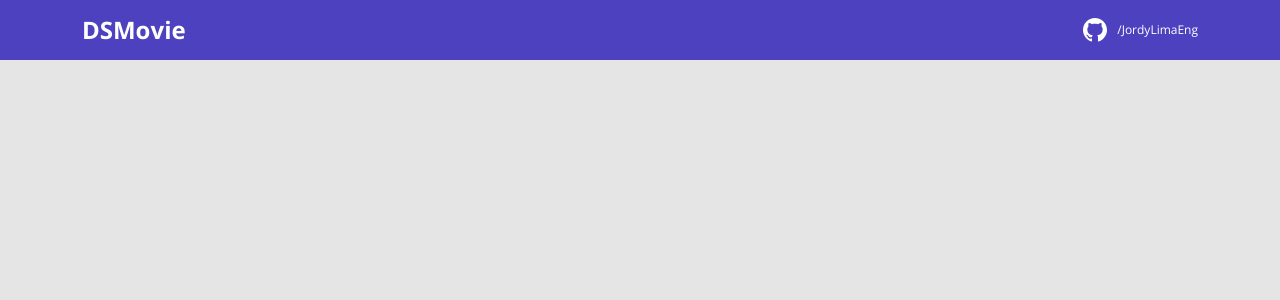
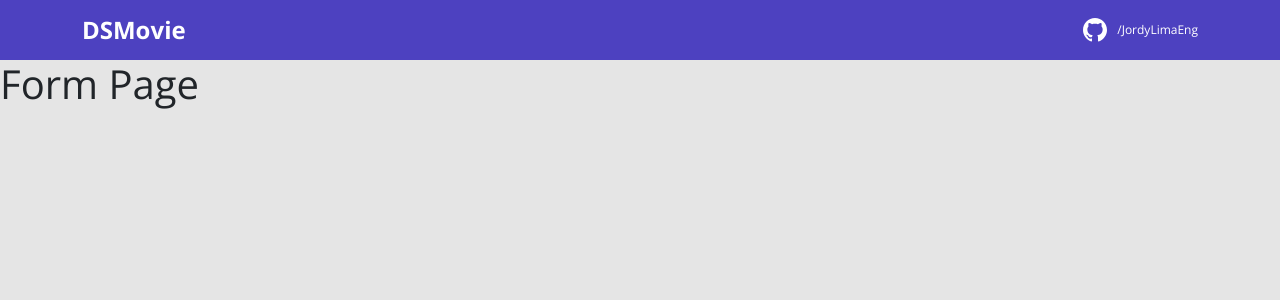
Before and after one commit to JordyLimaEng/dsmovie-reactjs-spring, a React (Create React App) app in the folder frontend/: page /form/1 in a window 1280 px wide. Shown: the top 300 px of the page. Built offline with nearby package versions, Linux system fonts and the light colour scheme.

Commit message:
adding routes to the project

```diff
--- a/frontend/package.json
+++ b/frontend/package.json
@@ -10,9 +10,11 @@
     "@types/node": "^16.11.34",
     "@types/react": "^18.0.9",
     "@types/react-dom": "^18.0.3",
+    "@types/react-router-dom": "5.3.2",
     "bootstrap": "5.1.3",
     "react": "^18.1.0",
     "react-dom": "^18.1.0",
+    "react-router-dom": "6.2.1",
     "react-scripts": "5.0.1",
     "typescript": "^4.6.4",
     "web-vitals": "^2.1.4"
--- a/frontend/src/App.tsx
+++ b/frontend/src/App.tsx
@@ -1,8 +1,23 @@
-import Navbar from "./assets/components/Navbar";
+import {
+  BrowserRouter,
+  Routes,
+  Route
+} from "react-router-dom";
+import Listing from 'pages/Listing';
+import Form from 'pages/Form';
+import Navbar from "components/Navbar/";
 
 function App() {
   return (
-    <Navbar/>
+    <BrowserRouter>
+      <Navbar />
+      <Routes>
+        <Route path="/" element={<Listing />} />
+        <Route path="/form">
+          <Route path=":movieId" element={<Form />} />
+        </Route>
+      </Routes>
+    </BrowserRouter>
   );
 }
 
--- /dev/null
+++ b/frontend/src/pages/Form/index.tsx
@@ -0,0 +1,8 @@
+function Form() {
+
+    return (
+        <h1>Form Page</h1>
+    );
+}
+
+export default Form;
--- /dev/null
+++ b/frontend/src/pages/Listing/index.tsx
@@ -0,0 +1,8 @@
+function Listing() {
+
+    return (
+        <h1>List Page</h1>
+    );
+}
+
+export default Listing;
```
Also changed, not shown: frontend/src/components/Navbar/index.tsx (renamed from frontend/src/assets/components/Navbar/index.tsx), frontend/src/components/Navbar/styles.css (renamed from frontend/src/assets/components/Navbar/styles.css), 1 other file (tests, documents, lock files or other folders).
